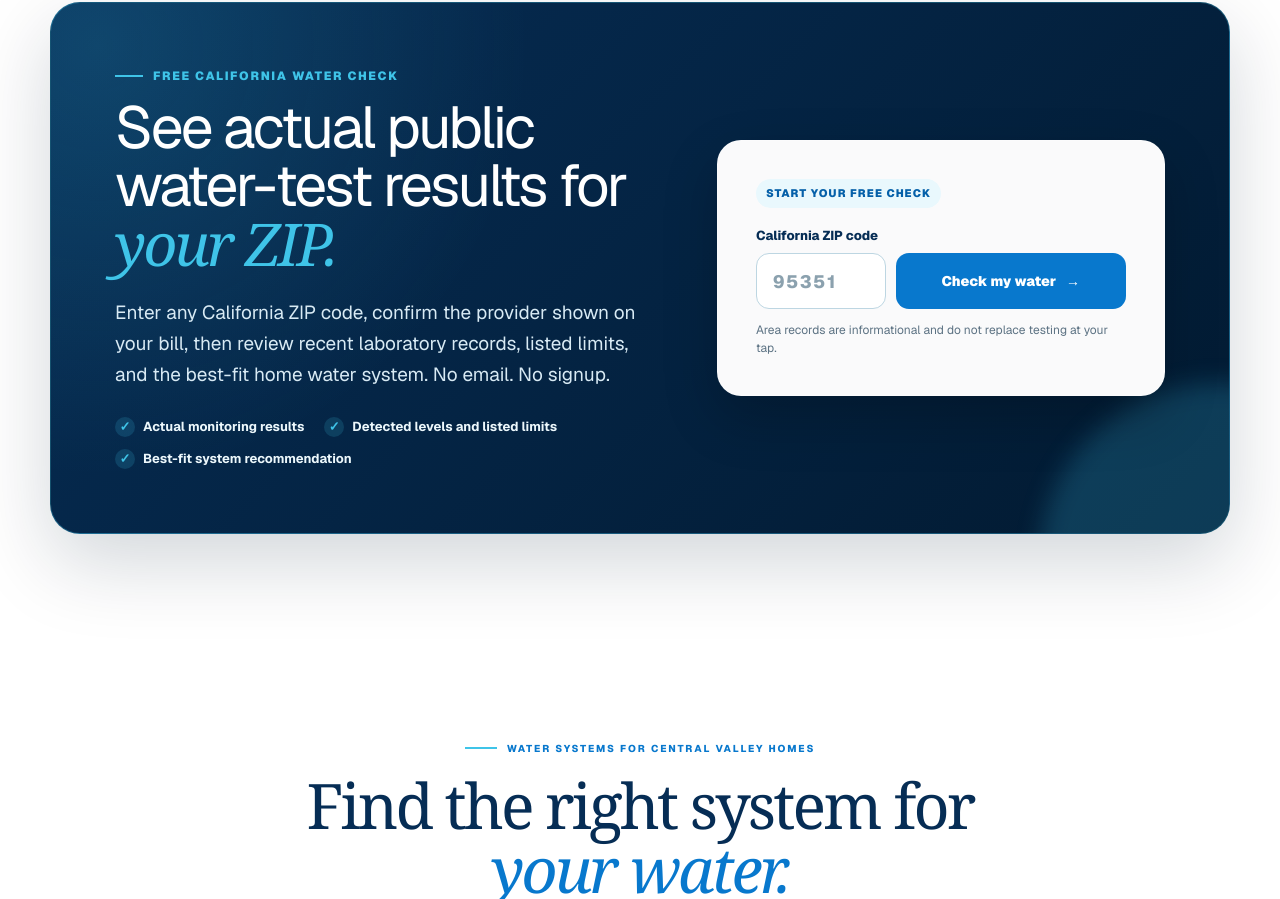
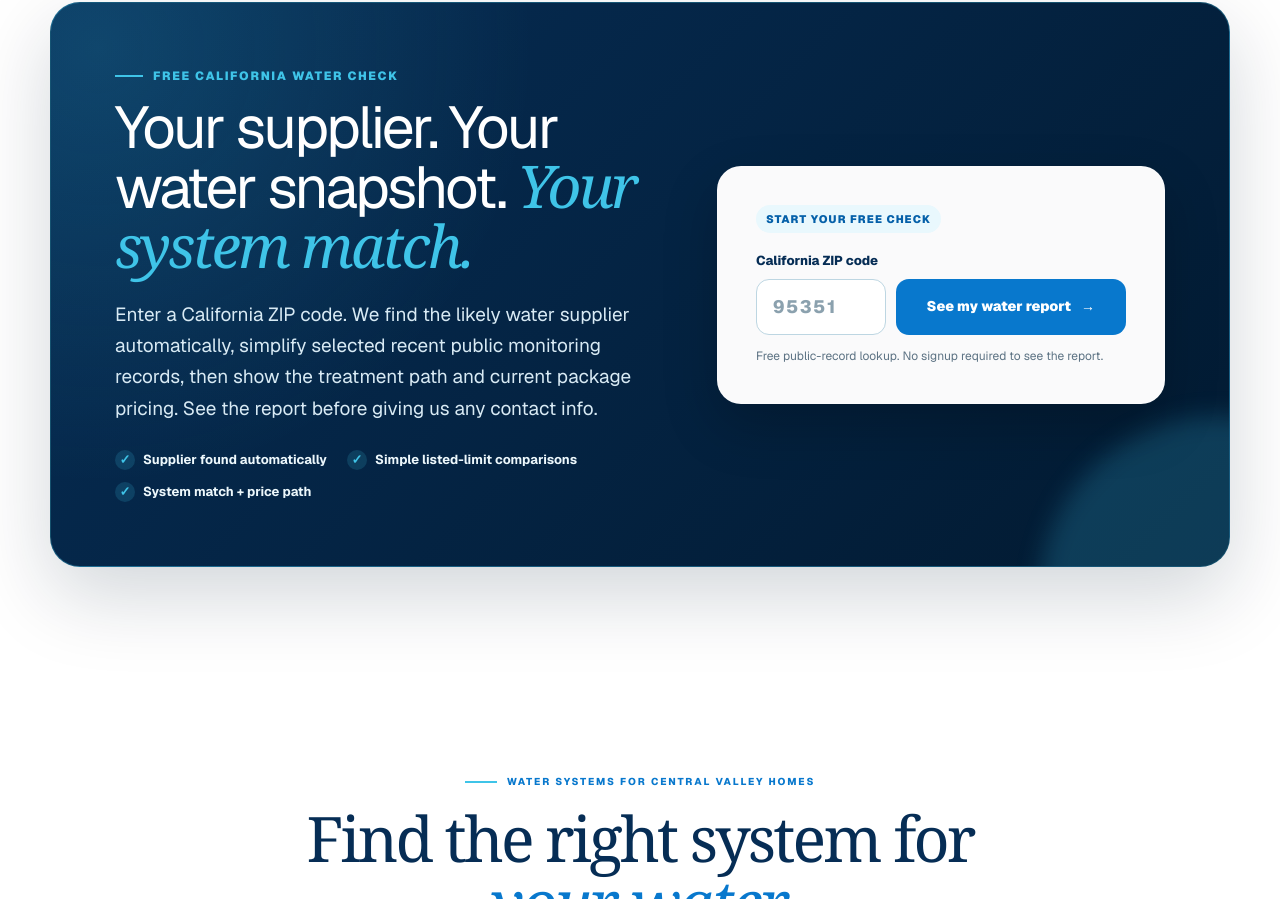
Before and after one commit to supremeprobuilders-art/central-valley-pure-water, a Next.js app: page / in a window 1280 px wide. Shown: the part 1359-2258 px from the top of the page. Built offline with nearby package versions, Linux system fonts and the light colour scheme.

Commit message:
Align homepage water checker with simplified funnel

```diff
--- a/app/water-check/water-check-launcher.tsx
+++ b/app/water-check/water-check-launcher.tsx
@@ -35,17 +35,17 @@ export function WaterCheckLauncher() {
       <div className={styles.launcherCopy}>
         <p className={styles.kicker}><span /> Free California water check</p>
         <h2 id="free-water-check-heading">
-          See actual public water-test results for <em>your ZIP.</em>
+          Your supplier. Your water snapshot. <em>Your system match.</em>
         </h2>
         <p>
-          Enter any California ZIP code, confirm the provider shown on your bill,
-          then review recent laboratory records, listed limits, and the best-fit
-          home water system. No email. No signup.
+          Enter a California ZIP code. We find the likely water supplier automatically,
+          simplify selected recent public monitoring records, then show the treatment
+          path and current package pricing. See the report before giving us any contact info.
         </p>
         <ul className={styles.launcherBenefits}>
-          <li><span aria-hidden="true">✓</span> Actual monitoring results</li>
-          <li><span aria-hidden="true">✓</span> Detected levels and listed limits</li>
-          <li><span aria-hidden="true">✓</span> Best-fit system recommendation</li>
+          <li><span aria-hidden="true">✓</span> Supplier found automatically</li>
+          <li><span aria-hidden="true">✓</span> Simple listed-limit comparisons</li>
+          <li><span aria-hidden="true">✓</span> System match + price path</li>
         </ul>
       </div>
 
@@ -71,11 +71,11 @@ export function WaterCheckLauncher() {
               aria-describedby={error ? "home-water-check-error home-water-check-note" : "home-water-check-note"}
               aria-invalid={Boolean(error)}
             />
-            <button type="submit">Check my water <span aria-hidden="true">→</span></button>
+            <button type="submit">See my water report <span aria-hidden="true">→</span></button>
           </div>
           {error ? <p className={styles.formError} id="home-water-check-error">{error}</p> : null}
           <p className={styles.formNote} id="home-water-check-note">
-            Area records are informational and do not replace testing at your tap.
+            Free public-record lookup. No signup required to see the report.
           </p>
         </form>
       </div>
```
